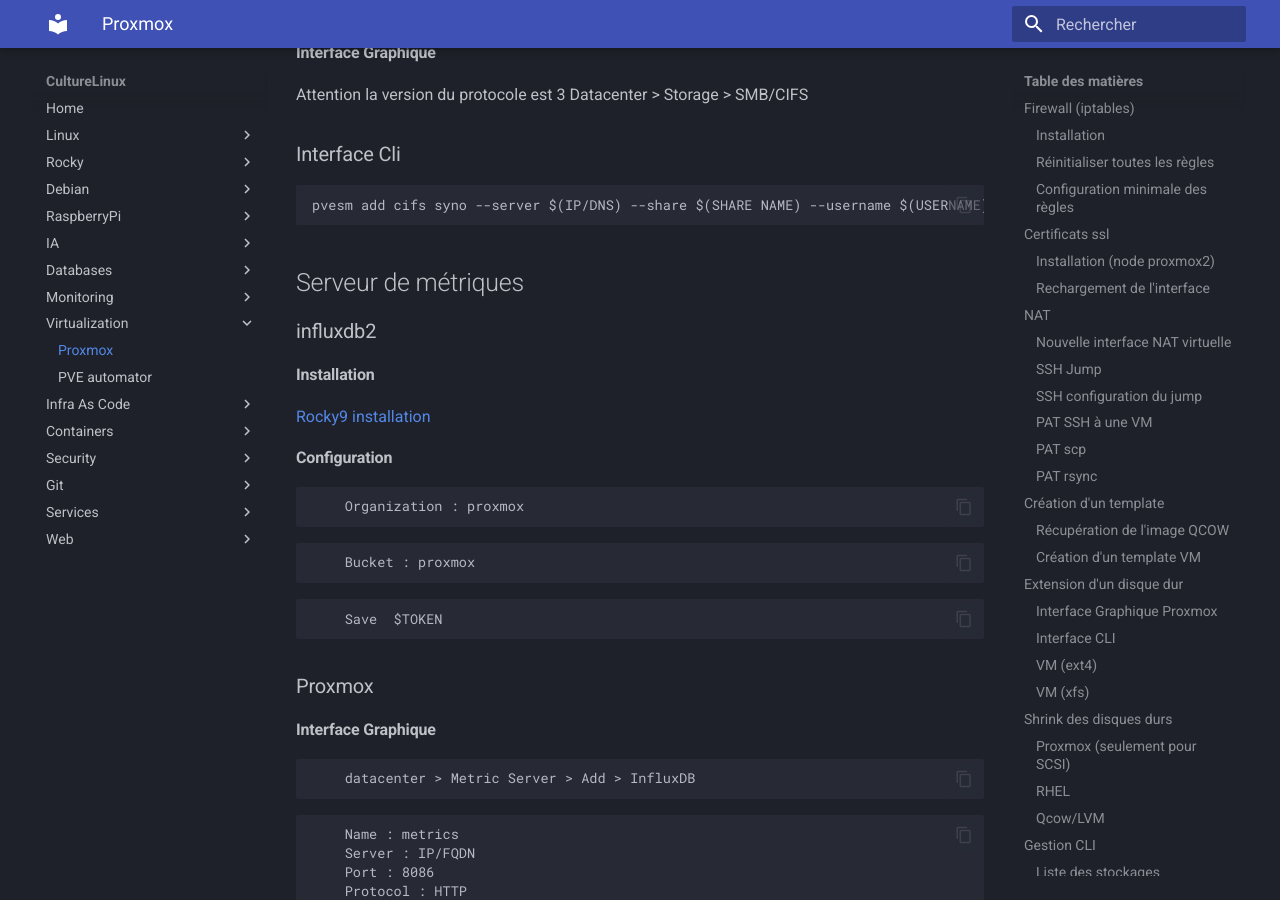
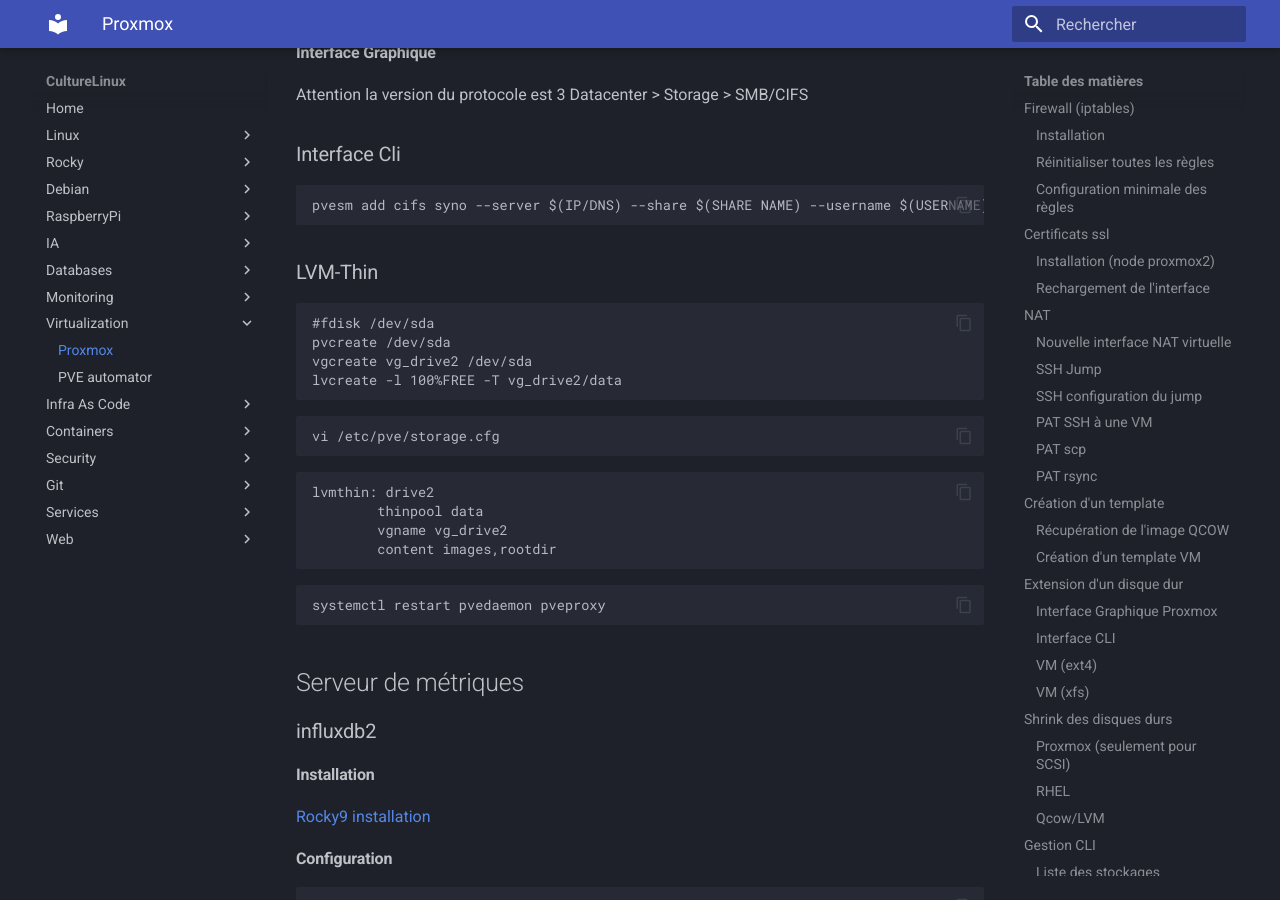
Before and after one commit to CultureLinux/doc, an MkDocs documentation site: the page built from docs/virtualization/proxmox.md, in a window 1280 px wide and 900 px high, scrolled down 6024 px. Built offline with MkDocs 1.6.1 and Material for MkDocs 9.7.7, drawn with Linux system fonts in a browser that asks for light colours.

Commit message:
📝 docs: ajout disque lvmthin sur promox

````diff
--- a/docs/virtualization/proxmox.md
+++ b/docs/virtualization/proxmox.md
@@ -184,6 +184,30 @@
 ### Interface Cli
     pvesm add cifs syno --server $(IP/DNS) --share $(SHARE NAME) --username $(USERNAME) --password $(PASSWORD) --content images,iso,backup
 
+### LVM-Thin
+
+```
+#fdisk /dev/sda
+pvcreate /dev/sda
+vgcreate vg_drive2 /dev/sda
+lvcreate -l 100%FREE -T vg_drive2/data
+```
+
+```
+vi /etc/pve/storage.cfg
+```
+
+```
+lvmthin: drive2
+        thinpool data
+        vgname vg_drive2
+        content images,rootdir
+```
+
+```
+systemctl restart pvedaemon pveproxy
+```
+
 ## Serveur de métriques
 ### influxdb2
 #### Installation
````
